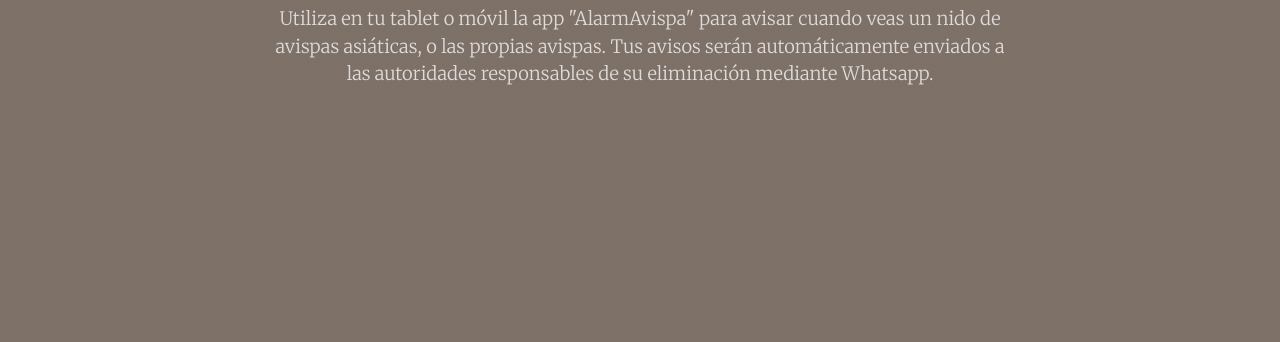
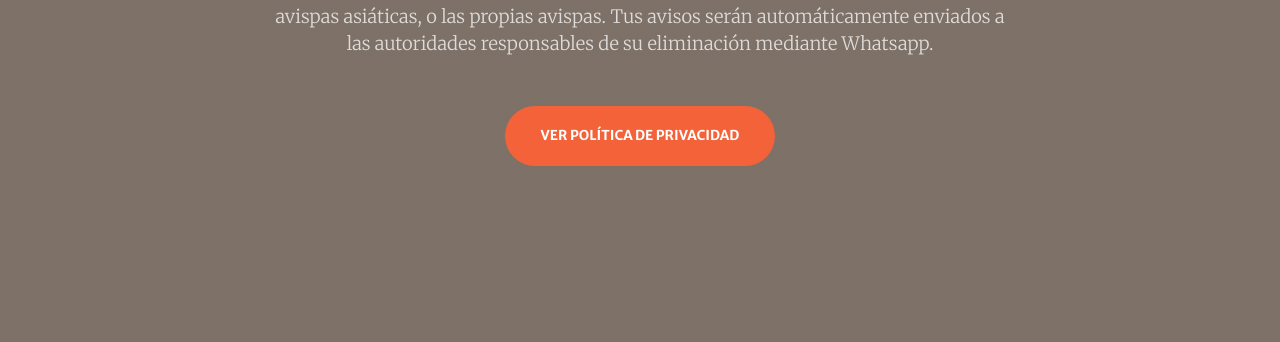
Before and after one commit to alejandrtf/AlarmAvispa, a website with bundled scripts: page index.html in a window 1280 px wide. Shown: the part 458-800 px from the top of the page. Built offline with nearby package versions, Linux system fonts and the light colour scheme; files whose address does not match are found by name.

Commit message:
privacidad2

```diff
--- a/index.html
+++ b/index.html
@@ -64,7 +64,7 @@
         <div class="col-lg-8 align-self-baseline">
           <p class="text-white-75 font-weight-light mb-5">Utiliza en tu tablet o móvil la app "AlarmAvispa" para avisar cuando veas un nido de avispas asiáticas, o las propias avispas. Tus avisos serán
 		  automáticamente enviados a las autoridades responsables de su eliminación mediante Whatsapp.</p>
-
+        <a class="btn btn-primary btn-xl js-scroll-trigger" href="#privacidad">Ver Política de Privacidad</a>
         </div>
       </div>
     </div>
```
